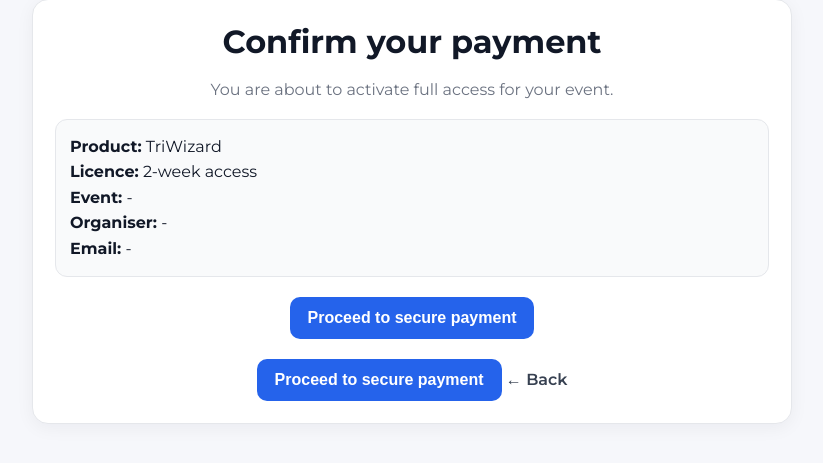
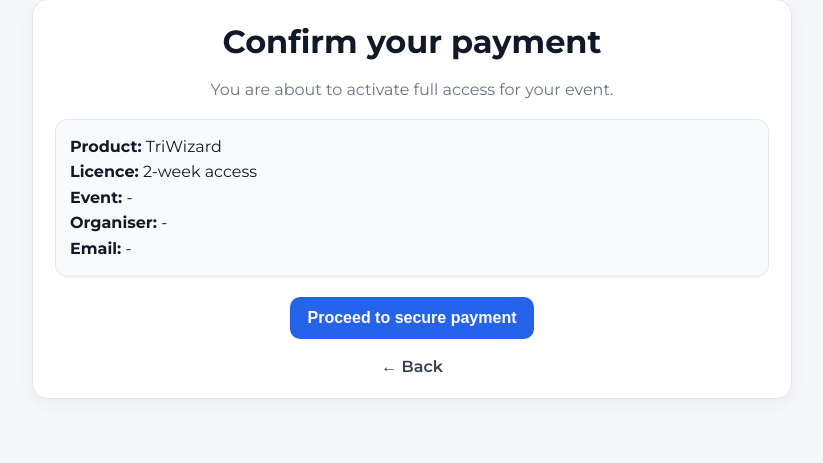
Before and after one commit to roland-lang/equizard-landing, a FastAPI app: page /payment in a window 1280 px wide. Shown: the part 29-492 px from the top of the page, without its empty margins (228-1051 px from the left). Run offline with FastAPI, Linux system fonts and the light colour scheme.

Commit message:
Update payment.html

```diff
--- a/templates/payment.html
+++ b/templates/payment.html
@@ -148,10 +148,6 @@
         </button>
 
       </form>
-        <button class="btn">
-          Proceed to secure payment
-        </button>
-      </form>
 
       {% if mode == "extend" %}
         <a class="back" href="https://equizard.co.uk">
```
